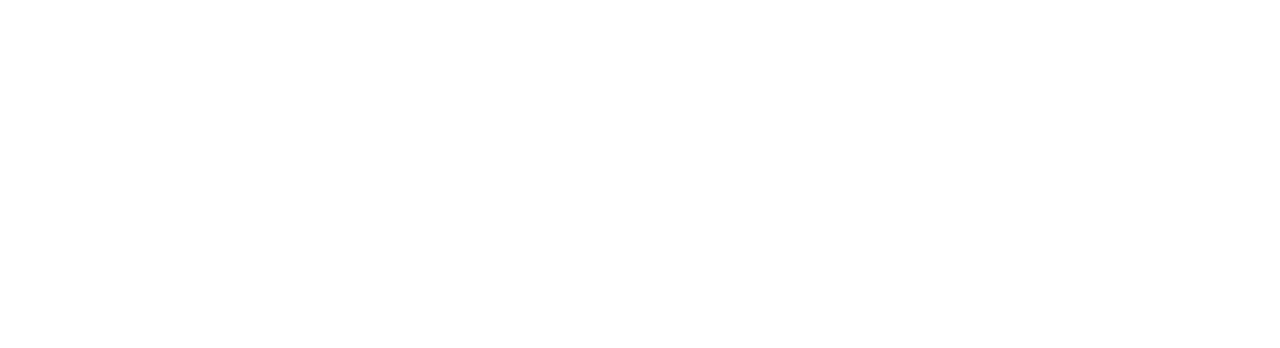
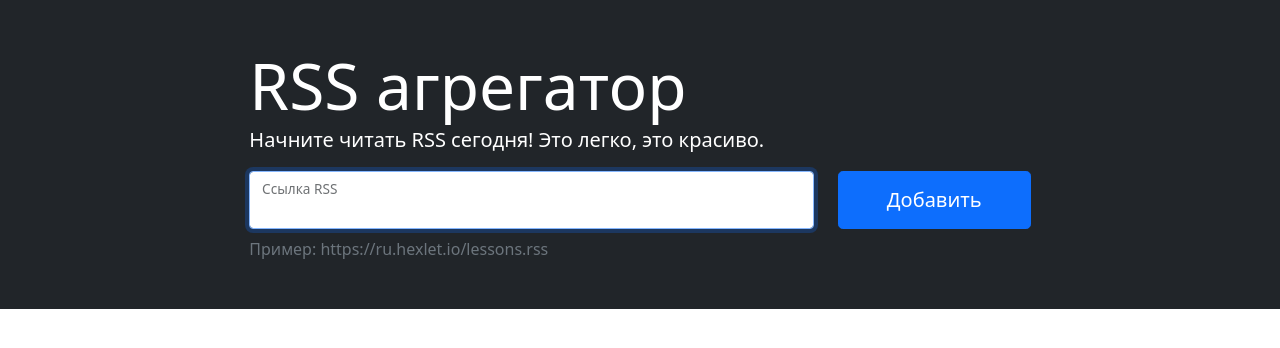
Before and after one commit to mdx10/frontend-project-lvl3, a website built with webpack: page index.html in a window 1280 px wide. Built offline with nearby package versions, Linux system fonts and the light colour scheme.

Commit message:
add form

```diff
--- a/index.html
+++ b/index.html
@@ -3,7 +3,40 @@
   <head>
     <title>RSS Агрегатор</title>
   </head>
-  <body>
-    <div id="point"></div>
+  <body class="d-flex flex-column min-vh-100">
+    <main class="flex-grow-1">
+        <section class="continer-fluid bg-dark p-5">
+            <div class="row">
+                <div class="col-md-10 col-lg-8 mx-auto text-white">
+                    <h1 class="display-3 mb-0">RSS агрегатор</h1>
+                    <p class="lead">Начните читать RSS сегодня! Это легко, это красиво.</p>
+                    <form action class="rss-form text-body">
+                        <div class="row">
+                            <div class="col">
+                                <div class="form-floating">
+                                    <input
+                                        id="url-input"
+                                        class="form-control w-100"
+                                        name="url"
+                                        aria-label="url"
+                                        placeholder="ссылка RSS"
+                                        autocomplete="off"
+                                        autofocus
+                                        required
+                                    >
+                                    <label for="url-input">Ссылка RSS</label>
+                                </div>
+                            </div>
+                            <div class="col-auto">
+                                <button class="btn btn-primary btn-lg h-100 px-sm-5" type="submit" aria-label="add">Добавить</button>
+                            </div>
+                        </div>
+                    </form>
+                    <p class="mt-2 mb-0 text-muted">Пример: https://ru.hexlet.io/lessons.rss</p>
+                    <p class="feedback m-0 position-absolute small text-danger"></p>
+                </div>
+            </div>
+        </section>
+    </main>
   </body>
 </html>
```
